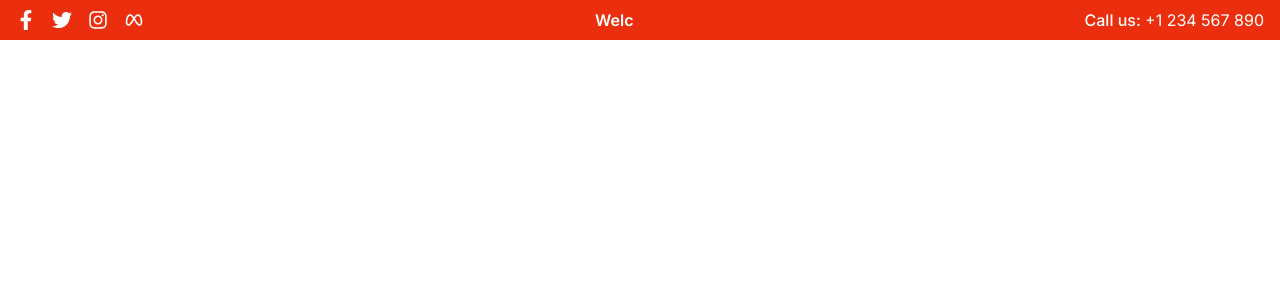
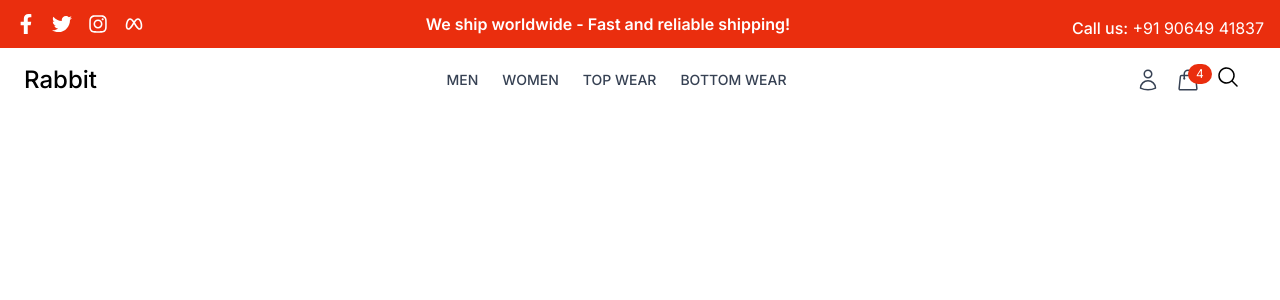
Before and after one commit to ayushghosh-123/E-commerce, a React (Vite) app in the folder frontend/: page / in a window 1280 px wide. Shown: the top 300 px of the page. Built offline with nearby package versions, Linux system fonts and the light colour scheme.

Commit message:
Add Header, Navbar, Topbar, and SearchBar components

```diff
--- a/frontend/src/Component/Common/Header.jsx
+++ b/frontend/src/Component/Common/Header.jsx
@@ -1,13 +1,14 @@
 import React from 'react'
 import Topbar from '../Layout/Topbar'
+import Navbar from '../Layout/Navbar'
 
 function Header() {
   return (
-    <>
+    <header>
         <Topbar/>
-
+        <Navbar/>
         {/* cart */}
-    </>
+    </header>
   )
 }
 
--- /dev/null
+++ b/frontend/src/Component/Common/SearchBar.jsx
@@ -0,0 +1,28 @@
+import React, { useState } from 'react'
+import { HiMagnifyingGlass } from 'react-icons/hi2'
+
+function SearchBar() {
+
+    const [searchThem, setSearchTerm] = useState(" ")
+    const [isOpen, setIsOpen] = useState(false)
+
+    const handleSearchToggle = () =>{
+        setIsOpen(!isOpen)
+    }
+
+  return (
+    <div>
+        {isOpen? (
+        <form className='relative flex items-center justify-center w-full'>
+        <div className='relative w-1/2'>
+            <input type="text" placeholder='search' value={searchThem} className='bg-gray-100 px-4 py-2 pl-2 pr-12 rounded-lg focus:outline-none w-full placeholder:text-gray-700 text-black' />
+        </div>
+        </form>): (
+            <button onClick={handleSearchToggle}>
+            <HiMagnifyingGlass  className='h-6 w-6 '/>
+        </button>)}
+    </div>
+  )
+}
+
+export default SearchBar
--- /dev/null
+++ b/frontend/src/Component/Layout/Navbar.jsx
@@ -0,0 +1,43 @@
+import React from 'react';
+import { Link } from 'react-router-dom';
+import { HiOutlineUser, HiOutlineShoppingBag, HiBars3BottomRight } from 'react-icons/hi2';
+import SearchBar from '../Common/SearchBar';
+
+function Navbar() {
+  return (
+    <>
+      <nav className="container mx-auto flex items-center justify-between py-4 px-6">
+        {/* Left - Logo */}
+        <div>
+          <Link to="/" className="text-2xl font-medium">Rabbit</Link>
+        </div>
+
+        {/* Center - Navigation Links */}
+        <div className="hidden md:flex space-x-6">
+          <Link to="#" className="text-gray-700 hover:text-black text-sm font-medium uppercase">Men</Link>
+          <Link to="#" className="text-gray-700 hover:text-black text-sm font-medium uppercase">Women</Link>
+          <Link to="#" className="text-gray-700 hover:text-black text-sm font-medium uppercase">Top Wear</Link>
+          <Link to="#" className="text-gray-700 hover:text-black text-sm font-medium uppercase">Bottom Wear</Link>
+        </div>
+
+        {/* Right - User & Cart Icons */}
+        <div className="flex items-center space-x-4">
+          <Link to="/profile" className="hover:text-black">
+            <HiOutlineUser className="h-6 w-6 text-gray-700" />
+          </Link>
+          <button className="relative hover:text-black">
+            <HiOutlineShoppingBag className="h-6 w-6 text-gray-700" />
+            <span className='absolute -top-1 bg-[#ea2e0e] text-white text-xs rounded-full px-2 py-0.5'>4</span>
+          </button>
+          {/* search */}
+            <SearchBar/>
+          <button  className='hidden'>
+            <HiBars3BottomRight className='h-6 w-6 text-gray-700'/>
+          </button>
+        </div>
+      </nav>
+    </>
+  );
+}
+
+export default Navbar;
--- a/frontend/src/Component/Layout/Topbar.jsx
+++ b/frontend/src/Component/Layout/Topbar.jsx
@@ -7,7 +7,7 @@ function Topbar() {
     <div className="bg-[#ea2e0e] text-white px-4 py-2 w-full">
       <div className="flex flex-col md:flex-row items-center justify-between max-w-7xl mx-auto">
         {/* Social Media Links */}
-        <div className="flex space-x-4 mb-2 md:mb-0">
+        <div className="hidden md:flex space-x-4 mb-2 md:mb-0">
           <a href="https://facebook.com" target="_blank" rel="noopener noreferrer" className="hover:text-gray-300">
             <FaFacebookF className="h-5 w-5" />
           </a>
@@ -22,14 +22,14 @@ function Topbar() {
           </a>
         </div>
         {/* Main Content */}
-        <div className="text-center font-semibold flex-1">
-          Welc
+        <div className="text-center font-semibold  flex-grow">
+          We ship worldwide - Fast and reliable shipping!
         </div>
 
         {/* Phone Number */}
-        <div className="mt-2 md:mt-0">
+        <div className="mt-2 md:mt-0n md:block hidden">
           <span className="font-medium">Call us: </span>
-          <a href="tel:+1234567890" className="hover:underline">+1 234 567 890</a>
+          <a href="tel:+919064941837" className="hover:underline">+91 90649 41837</a>
         </div>
       </div>
     </div>
```
